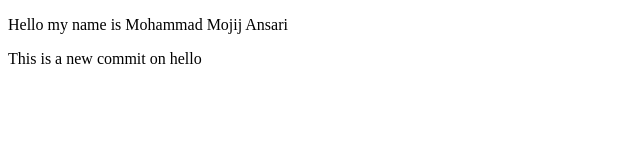
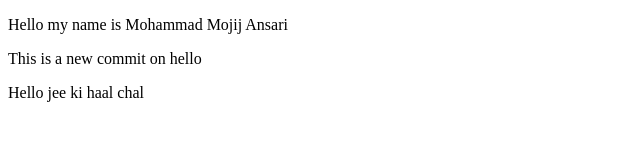
Before and after one commit to Mojij3010/Practice, a plain HTML site: page index.html in a window 1280 px wide. Shown: the whole page, without its empty margins (0-640 px from the left). Drawn offline with Linux system fonts and the light colour scheme.

```diff
--- a/index.html
+++ b/index.html
@@ -8,5 +8,6 @@
 <body>
     <p>Hello my name is Mohammad Mojij Ansari</p>
     <p>This is a new commit on hello</p>
+    <p>Hello jee ki haal chal</p>
 </body>
 </html>
```
